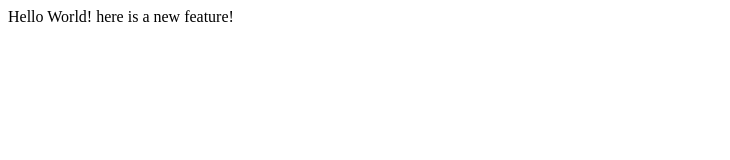
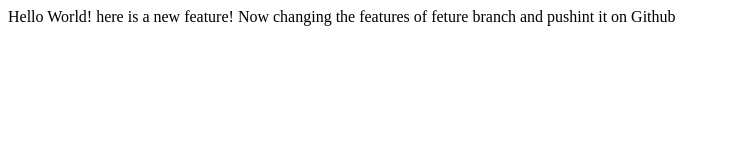
Before and after one commit to shivanidhanotiya/lecture1, a plain HTML site: page index.html in a window 1280 px wide. Shown: the whole page, without its empty margins (0-730 px from the left). Drawn offline with Linux system fonts and the light colour scheme.

Commit message:
New feature added in feature branch

```diff
--- a/index.html
+++ b/index.html
@@ -6,5 +6,6 @@
 <body>
       Hello World!
       here is a new feature!
+      Now changing the features of feture branch and pushint it on Github
 </body>
 </html>
```
